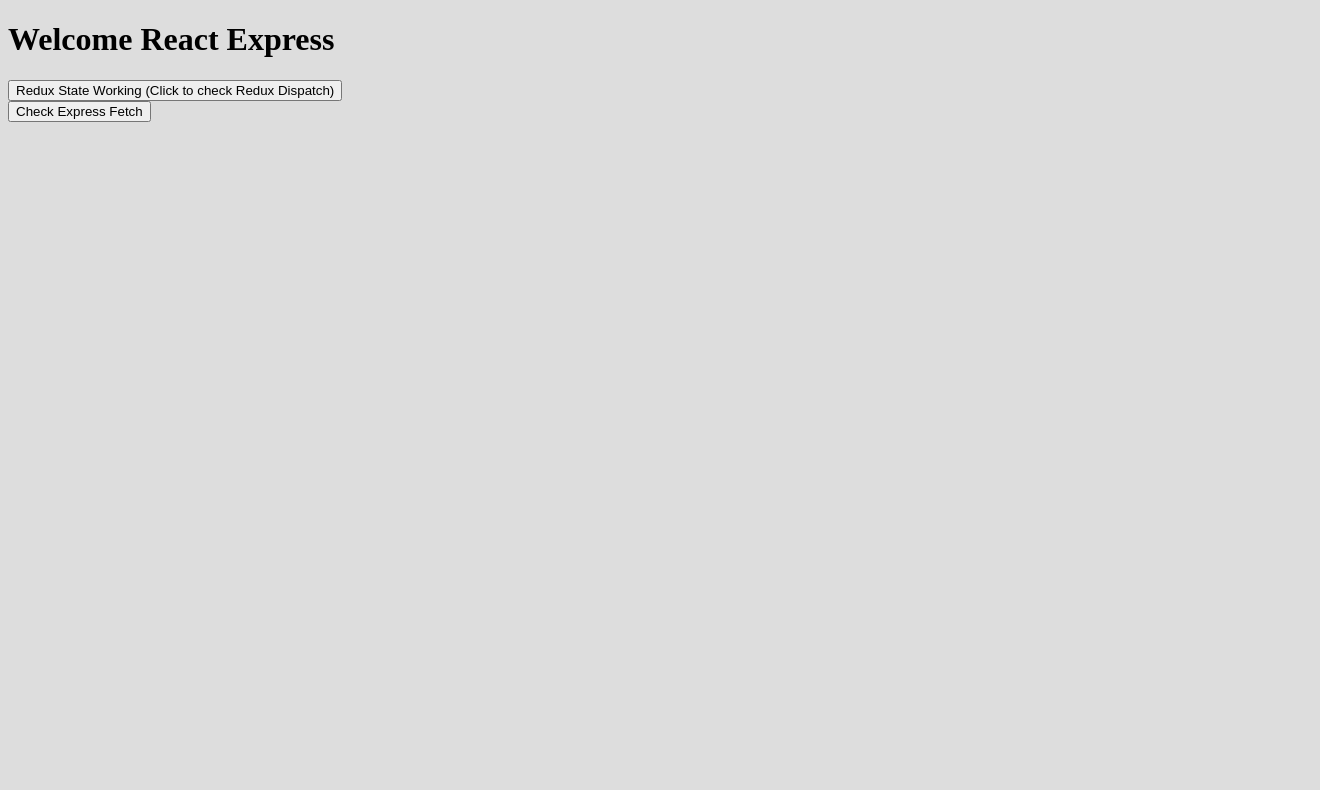
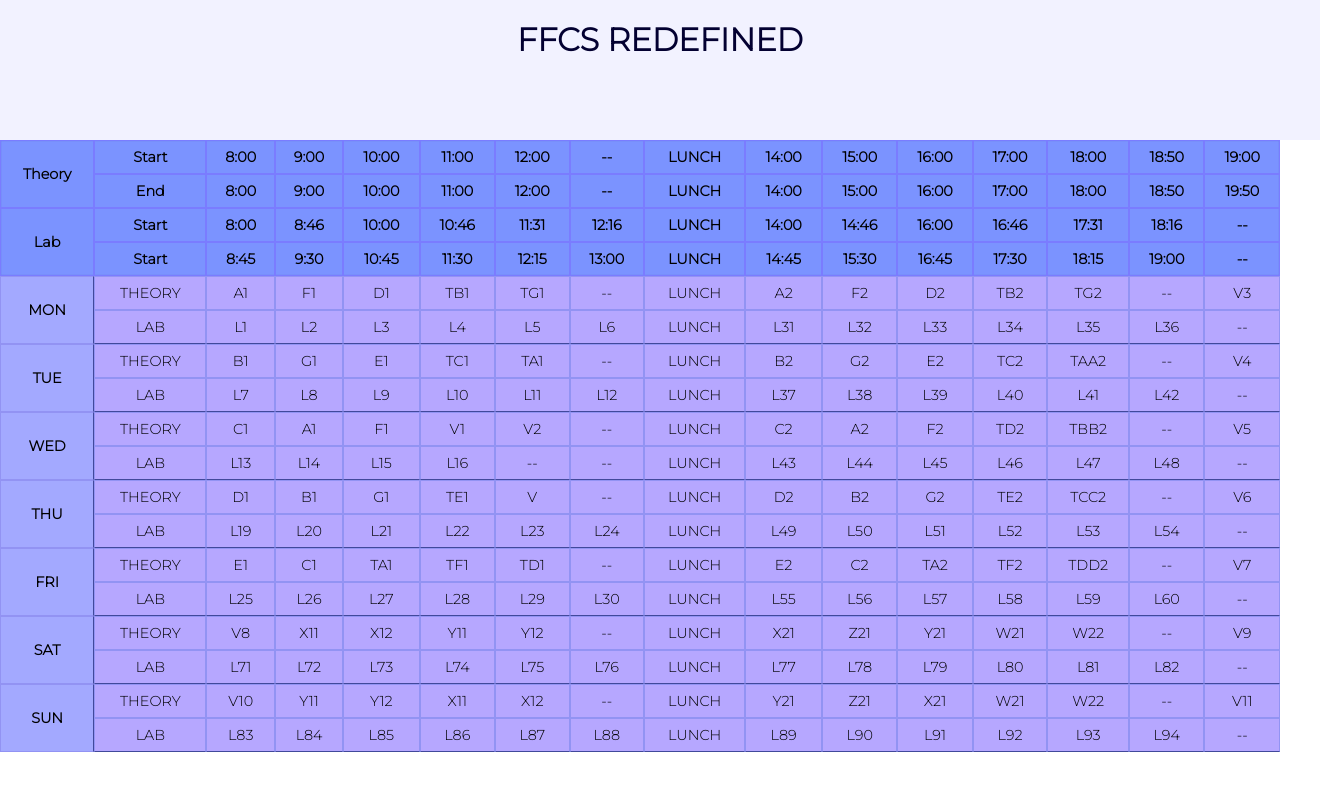
Before and after one commit to guptaashish190/ffcsredefinedreact, a React app in the folder client/: page / in a window 1280 px wide. Shown: the whole page, 1320 px wide, since content can reach past the window. Built offline with nearby package versions, Linux system fonts and the light colour scheme; no server answers.

Commit message:
added Timetable to frontend

```diff
--- a/client/package.json
+++ b/client/package.json
@@ -10,6 +10,7 @@
   "license": "ISC",
   "dependencies": {
     "axios": "^0.18.0",
+    "classnames": "^2.2.6",
     "react": "^16.4.0",
     "react-dom": "^16.4.0",
     "react-redux": "^5.0.7",
--- a/client/src/components/App.js
+++ b/client/src/components/App.js
@@ -2,19 +2,15 @@ import React from 'react';
 import { connect } from 'react-redux';
 import actions from '../actions';
 import '../styles/style.scss';
+import Header from './header';
+import Body from './body';
 
 class App extends React.Component {
-  componentDidMount() {
-    fetch('http://localhost:3005/api/getSlots?courses=CSE2003&preferredTime=%22evening%22&courses=MAT1014').then((data) => {
-      console.log(data);
-    });
-  }
   render() {
     return (
       <div>
-        <h1>Welcome React Express</h1>
-        <button onClick={() => this.props.changeTest('Dispatch Working')}>{this.props.test}</button><br />
-        <button onClick={() => this.props.fetchExpressRes()}>{this.props.expressFetch}</button>
+        <Header />
+        <Body />
       </div>
     );
   }
--- /dev/null
+++ b/client/src/components/body.js
@@ -0,0 +1,14 @@
+import React from 'react';
+import Timetable from './timetable';
+
+class Body extends React.Component {
+  render() {
+    return (
+      <div className="body">
+        <Timetable />
+      </div>
+    );
+  }
+}
+
+export default Body;
--- /dev/null
+++ b/client/src/components/header.js
@@ -0,0 +1,13 @@
+import React from 'react';
+
+class Header extends React.Component {
+  render() {
+    return (
+      <div className="header">
+        FFCS REDEFINED
+      </div>
+    );
+  }
+}
+
+export default Header;
--- /dev/null
+++ b/client/src/components/tableCell.js
@@ -0,0 +1,12 @@
+import React from 'react';
+import classNames from 'classnames';
+
+class Tablecell extends React.Component {
+  render() {
+    return (
+      <td rowSpan="1">{this.props.added ? 'added' : this.props.slot}</td>
+    );
+  }
+}
+
+export default Tablecell;
--- /dev/null
+++ b/client/src/components/timetable.js
@@ -0,0 +1,338 @@
+import React from 'react';
+import { connect } from 'react-redux';
+import Tablecell from './tableCell';
+
+class Timetable extends React.Component {
+  render() {
+    return (
+      <table className="timetable">
+        <thead>
+          <tr>
+            <td rowSpan="2">Theory</td>
+            <td>Start</td>
+            <td>8:00</td>
+            <td>9:00</td>
+            <td>10:00</td>
+            <td>11:00</td>
+            <td>12:00</td>
+            <td>--</td>
+            <Tablecell slot="LUNCH" />
+            <td>14:00</td>
+            <td>15:00</td>
+            <td>16:00</td>
+            <td>17:00</td>
+            <td>18:00</td>
+            <td>18:50</td>
+            <td>19:00</td>
+          </tr>
+          <tr>
+            <td>End</td>
+            <td>8:00</td>
+            <td>9:00</td>
+            <td>10:00</td>
+            <td>11:00</td>
+            <td>12:00</td>
+            <td>--</td>
+            <Tablecell slot="LUNCH" />
+            <td>14:00</td>
+            <td>15:00</td>
+            <td>16:00</td>
+            <td>17:00</td>
+            <td>18:00</td>
+            <td>18:50</td>
+            <td>19:50</td>
+          </tr>
+          <tr>
+            <td rowSpan="2">Lab</td>
+            <td>Start</td>
+            <td>8:00</td>
+            <td>8:46</td>
+            <td>10:00</td>
+            <td>10:46</td>
+            <td>11:31</td>
+            <td>12:16</td>
+            <Tablecell slot="LUNCH" />
+            <td>14:00</td>
+            <td>14:46</td>
+            <td>16:00</td>
+            <td>16:46</td>
+            <td>17:31</td>
+            <td>18:16</td>
+            <td>--</td>
+          </tr>
+          <tr>
+            <td>Start</td>
+            <td>8:45</td>
+            <td>9:30</td>
+            <td>10:45</td>
+            <td>11:30</td>
+            <td>12:15</td>
+            <td>13:00</td>
+            <Tablecell slot="LUNCH" />
+            <td>14:45</td>
+            <td>15:30</td>
+            <td>16:45</td>
+            <td>17:30</td>
+            <td>18:15</td>
+            <td>19:00</td>
+            <td>--</td>
+          </tr>
+        </thead>
+        <tbody>
+          <tr>
+            <td rowSpan="2" className="days">MON</td>
+            <Tablecell slot="THEORY" />
+            <Tablecell added={this.props.slotState.A1} slot="A1" />
+            <Tablecell added={this.props.slotState.F1} slot="F1" />
+            <Tablecell added={this.props.slotState.D1} slot="D1" />
+            <Tablecell added={this.props.slotState.TB1} slot="TB1" />
+            <Tablecell added={this.props.slotState.TG1} slot="TG1" />
+            <Tablecell slot="--" />
+            <Tablecell slot="LUNCH" />
+            <Tablecell added={this.props.slotState.A2} slot="A2" />
+            <Tablecell added={this.props.slotState.F2} slot="F2" />
+            <Tablecell added={this.props.slotState.D2} slot="D2" />
+            <Tablecell added={this.props.slotState.TB2} slot="TB2" />
+            <Tablecell added={this.props.slotState.TG2} slot="TG2" />
+            <Tablecell slot="--" />
+            <Tablecell added={this.props.slotState.V3} slot="V3" />
+          </tr>
+          <tr className="alternateLabDarkenLine">
+            <Tablecell slot="LAB" />
+            <Tablecell added={this.props.slotState.L1} slot="L1" />
+            <Tablecell added={this.props.slotState.L2} slot="L2" />
+            <Tablecell added={this.props.slotState.L3} slot="L3" />
+            <Tablecell added={this.props.slotState.L4} slot="L4" />
+            <Tablecell added={this.props.slotState.L5} slot="L5" />
+            <Tablecell added={this.props.slotState.L6} slot="L6" />
+            <Tablecell slot="LUNCH" />
+            <Tablecell added={this.props.slotState.L31} slot="L31" />
+            <Tablecell added={this.props.slotState.L32} slot="L32" />
+            <Tablecell added={this.props.slotState.L33} slot="L33" />
+            <Tablecell added={this.props.slotState.L34} slot="L34" />
+            <Tablecell added={this.props.slotState.L35} slot="L35" />
+            <Tablecell added={this.props.slotState.L36} slot="L36" />
+            <Tablecell slot="--" />
+          </tr>
+          <tr>
+            <td rowSpan="2" className="days">TUE</td>
+            <Tablecell slot="THEORY" />
+            <Tablecell added={this.props.slotState.B1} slot="B1" />
+            <Tablecell added={this.props.slotState.G1} slot="G1" />
+            <Tablecell added={this.props.slotState.E1} slot="E1" />
+            <Tablecell added={this.props.slotState.TC1} slot="TC1" />
+            <Tablecell added={this.props.slotState.TA1} slot="TA1" />
+            <Tablecell slot="--" />
+            <Tablecell slot="LUNCH" />
+            <Tablecell added={this.props.slotState.B2} slot="B2" />
+            <Tablecell added={this.props.slotState.G2} slot="G2" />
+            <Tablecell added={this.props.slotState.E2} slot="E2" />
+            <Tablecell added={this.props.slotState.TC2} slot="TC2" />
+            <Tablecell added={this.props.slotState.TAA2} slot="TAA2" />
+            <Tablecell slot="--" />
+            <Tablecell added={this.props.slotState.V4} slot="V4" />
+          </tr>
+          <tr className="alternateLabDarkenLine">
+            <Tablecell slot="LAB" />
+            <Tablecell added={this.props.slotState.L7} slot="L7" />
+            <Tablecell added={this.props.slotState.L8} slot="L8" />
+            <Tablecell added={this.props.slotState.L9} slot="L9" />
+            <Tablecell added={this.props.slotState.L10} slot="L10" />
+            <Tablecell added={this.props.slotState.L11} slot="L11" />
+            <Tablecell added={this.props.slotState.L12} slot="L12" />
+            <Tablecell slot="LUNCH" />
+            <Tablecell added={this.props.slotState.L37} slot="L37" />
+            <Tablecell added={this.props.slotState.L38} slot="L38" />
+            <Tablecell added={this.props.slotState.L39} slot="L39" />
+            <Tablecell added={this.props.slotState.L40} slot="L40" />
+            <Tablecell added={this.props.slotState.L41} slot="L41" />
+            <Tablecell added={this.props.slotState.L42} slot="L42" />
+            <Tablecell slot="--" />
+          </tr>
+          <tr>
+            <td rowSpan="2" className="days">WED</td>
+            <Tablecell slot="THEORY" />
+            <Tablecell added={this.props.slotState.C1} slot="C1" />
+            <Tablecell added={this.props.slotState.A1} slot="A1" />
+            <Tablecell added={this.props.slotState.F1} slot="F1" />
+            <Tablecell added={this.props.slotState.V1} slot="V1" />
+            <Tablecell added={this.props.slotState.V2} slot="V2" />
+            <Tablecell slot="--" />
+            <Tablecell slot="LUNCH" />
+            <Tablecell added={this.props.slotState.C2} slot="C2" />
+            <Tablecell added={this.props.slotState.A2} slot="A2" />
+            <Tablecell added={this.props.slotState.F2} slot="F2" />
+            <Tablecell added={this.props.slotState.TD2} slot="TD2" />
+            <Tablecell added={this.props.slotState.TBB2} slot="TBB2" />
+            <Tablecell slot="--" />
+            <Tablecell added={this.props.slotState.V5} slot="V5" />
+          </tr>
+          <tr className="alternateLabDarkenLine">
+            <Tablecell slot="LAB" />
+            <Tablecell added={this.props.slotState.L13} slot="L13" />
+            <Tablecell added={this.props.slotState.L14} slot="L14" />
+            <Tablecell added={this.props.slotState.L15} slot="L15" />
+            <Tablecell added={this.props.slotState.L16} slot="L16" />
+            <Tablecell slot="--" />
+            <Tablecell slot="--" />
+            <Tablecell slot="LUNCH" />
+            <Tablecell added={this.props.slotState.L43} slot="L43" />
+            <Tablecell added={this.props.slotState.L44} slot="L44" />
+            <Tablecell added={this.props.slotState.L45} slot="L45" />
+            <Tablecell added={this.props.slotState.L46} slot="L46" />
+            <Tablecell added={this.props.slotState.L47} slot="L47" />
+            <Tablecell added={this.props.slotState.L48} slot="L48" />
+            <Tablecell slot="--" />
+          </tr>
+          <tr>
+            <td rowSpan="2" className="days">THU</td>
+            <Tablecell slot="THEORY" />
+            <Tablecell added={this.props.slotState.D1} slot="D1" />
+            <Tablecell added={this.props.slotState.B1} slot="B1" />
+            <Tablecell added={this.props.slotState.G1} slot="G1" />
+            <Tablecell added={this.props.slotState.TE1} slot="TE1" />
+            <Tablecell added={this.props.slotState.TCC1} slot="V" />
+            <Tablecell slot="--" />
+            <Tablecell slot="LUNCH" />
+            <Tablecell added={this.props.slotState.D2} slot="D2" />
+            <Tablecell added={this.props.slotState.B2} slot="B2" />
+            <Tablecell added={this.props.slotState.G2} slot="G2" />
+            <Tablecell added={this.props.slotState.TE2} slot="TE2" />
+            <Tablecell added={this.props.slotState.TCC2} slot="TCC2" />
+            <Tablecell slot="--" />
+            <Tablecell added={this.props.slotState.V6} slot="V6" />
+          </tr>
+          <tr className="alternateLabDarkenLine">
+            <Tablecell slot="LAB" />
+            <Tablecell added={this.props.slotState.L19} slot="L19" />
+            <Tablecell added={this.props.slotState.L20} slot="L20" />
+            <Tablecell added={this.props.slotState.L21} slot="L21" />
+            <Tablecell added={this.props.slotState.L22} slot="L22" />
+            <Tablecell added={this.props.slotState.L23} slot="L23" />
+            <Tablecell added={this.props.slotState.L24} slot="L24" />
+            <Tablecell slot="LUNCH" />
+            <Tablecell added={this.props.slotState.L49} slot="L49" />
+            <Tablecell added={this.props.slotState.L50} slot="L50" />
+            <Tablecell added={this.props.slotState.L51} slot="L51" />
+            <Tablecell added={this.props.slotState.L52} slot="L52" />
+            <Tablecell added={this.props.slotState.L53} slot="L53" />
+            <Tablecell added={this.props.slotState.L54} slot="L54" />
+            <Tablecell slot="--" />
+          </tr>
+          <tr>
+            <td rowSpan="2" className="days">FRI</td>
+            <Tablecell slot="THEORY" />
+            <Tablecell added={this.props.slotState.E1} slot="E1" />
+            <Tablecell added={this.props.slotState.C1} slot="C1" />
+            <Tablecell added={this.props.slotState.TA1} slot="TA1" />
+            <Tablecell added={this.props.slotState.TF1} slot="TF1" />
+            <Tablecell added={this.props.slotState.TDD2} slot="TD1" />
+            <Tablecell slot="--" />
+            <Tablecell slot="LUNCH" />
+            <Tablecell added={this.props.slotState.E2} slot="E2" />
+            <Tablecell added={this.props.slotState.C2} slot="C2" />
+            <Tablecell added={this.props.slotState.TA2} slot="TA2" />
+            <Tablecell added={this.props.slotState.TF2} slot="TF2" />
+            <Tablecell added={this.props.slotState.TDD2} slot="TDD2" />
+            <Tablecell slot="--" />
+            <Tablecell added={this.props.slotState.V7} slot="V7" />
+          </tr>
+          <tr className="alternateLabDarkenLine">
+            <Tablecell slot="LAB" />
+            <Tablecell added={this.props.slotState.L25} slot="L25" />
+            <Tablecell added={this.props.slotState.L26} slot="L26" />
+            <Tablecell added={this.props.slotState.L27} slot="L27" />
+            <Tablecell added={this.props.slotState.L28} slot="L28" />
+            <Tablecell added={this.props.slotState.L29} slot="L29" />
+            <Tablecell added={this.props.slotState.L30} slot="L30" />
+            <Tablecell slot="LUNCH" />
+            <Tablecell added={this.props.slotState.L55} slot="L55" />
+            <Tablecell added={this.props.slotState.L56} slot="L56" />
+            <Tablecell added={this.props.slotState.L57} slot="L57" />
+            <Tablecell added={this.props.slotState.L58} slot="L58" />
+            <Tablecell added={this.props.slotState.L59} slot="L59" />
+            <Tablecell added={this.props.slotState.L60} slot="L60" />
+            <Tablecell slot="--" />
+          </tr>
+          <tr>
+            <td rowSpan="2" className="days">SAT</td>
+            <Tablecell slot="THEORY" />
+            <Tablecell added={this.props.slotState.V8} slot="V8" />
+            <Tablecell added={this.props.slotState.X11} slot="X11" />
+            <Tablecell added={this.props.slotState.X12} slot="X12" />
+            <Tablecell added={this.props.slotState.Y11} slot="Y11" />
+            <Tablecell added={this.props.slotState.Y12} slot="Y12" />
+            <Tablecell slot="--" />
+            <Tablecell slot="LUNCH" />
+            <Tablecell added={this.props.slotState.X21} slot="X21" />
+            <Tablecell added={this.props.slotState.Z21} slot="Z21" />
+            <Tablecell added={this.props.slotState.Y21} slot="Y21" />
+            <Tablecell added={this.props.slotState.W21} slot="W21" />
+            <Tablecell added={this.props.slotState.W22} slot="W22" />
+            <Tablecell slot="--" />
+            <Tablecell added={this.props.slotState.V9} slot="V9" />
+          </tr>
+          <tr className="alternateLabDarkenLine">
+            <Tablecell slot="LAB" />
+            <Tablecell added={this.props.slotState.L71} slot="L71" />
+            <Tablecell added={this.props.slotState.L72} slot="L72" />
+            <Tablecell added={this.props.slotState.L73} slot="L73" />
+            <Tablecell added={this.props.slotState.L74} slot="L74" />
+            <Tablecell added={this.props.slotState.L75} slot="L75" />
+            <Tablecell added={this.props.slotState.L76} slot="L76" />
+            <Tablecell slot="LUNCH" />
+            <Tablecell added={this.props.slotState.L77} slot="L77" />
+            <Tablecell added={this.props.slotState.L78} slot="L78" />
+            <Tablecell added={this.props.slotState.L79} slot="L79" />
+            <Tablecell added={this.props.slotState.L80} slot="L80" />
+            <Tablecell added={this.props.slotState.L81} slot="L81" />
+            <Tablecell added={this.props.slotState.L82} slot="L82" />
+            <Tablecell slot="--" />
+          </tr>
+          <tr>
+            <td rowSpan="2" className="days">SUN</td>
+            <Tablecell slot="THEORY" />
+            <Tablecell added={this.props.slotState.V10} slot="V10" />
+            <Tablecell added={this.props.slotState.Y11} slot="Y11" />
+            <Tablecell added={this.props.slotState.Y12} slot="Y12" />
+            <Tablecell added={this.props.slotState.X11} slot="X11" />
+            <Tablecell added={this.props.slotState.X12} slot="X12" />
+            <Tablecell slot="--" />
+            <Tablecell slot="LUNCH" />
+            <Tablecell added={this.props.slotState.Y21} slot="Y21" />
+            <Tablecell added={this.props.slotState.Z21} slot="Z21" />
+            <Tablecell added={this.props.slotState.X21} slot="X21" />
+            <Tablecell added={this.props.slotState.W21} slot="W21" />
+            <Tablecell added={this.props.slotState.W22} slot="W22" />
+            <Tablecell slot="--" />
+            <Tablecell added={this.props.slotState.V11} slot="V11" />
+          </tr>
+          <tr className="alternateLabDarkenLine">
+            <Tablecell slot="LAB" />
+            <Tablecell added={this.props.slotState.L83} slot="L83" />
+            <Tablecell added={this.props.slotState.L84} slot="L84" />
+            <Tablecell added={this.props.slotState.L85} slot="L85" />
+            <Tablecell added={this.props.slotState.L86} slot="L86" />
+            <Tablecell added={this.props.slotState.L87} slot="L87" />
+            <Tablecell added={this.props.slotState.L88} slot="L88" />
+            <Tablecell slot="LUNCH" />
+            <Tablecell added={this.props.slotState.L89} slot="L89" />
+            <Tablecell added={this.props.slotState.L90} slot="L90" />
+            <Tablecell added={this.props.slotState.L91} slot="L91" />
+            <Tablecell added={this.props.slotState.L92} slot="L92" />
+            <Tablecell added={this.props.slotState.L93} slot="L93" />
+            <Tablecell added={this.props.slotState.L94} slot="L94" />
+            <Tablecell slot="--" />
+          </tr>
+        </tbody>
+      </table>
+    );
+  }
+}
+// Map State and Dispatch to props
+const mapStateToProps = state => ({
+  slotState: state.timetableReducer,
+});
+const mapDispatchToProps = dispatch => ({});
+
+export default connect(mapStateToProps, mapDispatchToProps)(Timetable);
--- a/client/src/reducers/index.js
+++ b/client/src/reducers/index.js
@@ -1,6 +1,7 @@
 import { combineReducers } from 'redux';
 import reducer1 from './reducer1';
+import timetableReducer from './timetableReducer';
 
-const CombinedReducers = combineReducers({ reducer1 });
+const CombinedReducers = combineReducers({ reducer1, timetableReducer });
 
 export default CombinedReducers;
--- /dev/null
+++ b/client/src/reducers/timetableReducer.js
@@ -0,0 +1,51 @@
+const initialState = {
+  A1: undefined,
+  F1: undefined,
+  D1: undefined,
+  TB1: undefined,
+  TG1: undefined,
+  A2: undefined,
+  F2: undefined,
+  D2: undefined,
+  TB2: undefined,
+  TG2: undefined,
+  V3: undefined,
+  B1: undefined,
+  G1: undefined,
+  E1: undefined,
+  TC1: undefined,
+  TA1: undefined,
+  B2: undefined,
+  G2: undefined,
+  E2: undefined,
+  TC2: undefined,
+  TAA2: undefined,
+  V4: undefined,
+  C1: undefined,
+  V1: undefined,
+  V2: undefined,
+  C2: undefined,
+  TD2: undefined,
+  TBB2: undefined,
+  V5: undefined,
+  TE1: undefined,
+  TCC1: undefined,
+  TE2: undefined,
+  TCC2: undefined,
+  V6: undefined,
+  TF1: undefined,
+  TD1: undefined,
+  TA2: undefined,
+  TF2: undefined,
+  TDD2: undefined,
+  V7: undefined,
+  V8: undefined,
+};
+
+export default function (state = initialState, action) {
+  switch (action.type) {
+    default:
+      return state;
+      break;
+  }
+}
--- /dev/null
+++ b/client/src/styles/blueTheme.scss
@@ -0,0 +1,7 @@
+$background : rgb(242, 242, 255);
+$timetableBaseColor : rgb(182, 167, 255);
+$timetableHeadColor  :rgb(123, 147, 255);
+$timetableDayColor : rgb(163, 169, 255);
+$darkBorder : rgb(122, 124, 255);
+$mediumBorder : rgb(65, 73, 155);
+$lightBorder : rgb(146, 147, 243);
--- a/client/src/styles/style.scss
+++ b/client/src/styles/style.scss
@@ -1,5 +1,61 @@
-$offwhite : #ddd;
+@import url('https://fonts.googleapis.com/css?family=Montserrat:300');
+@import "./blueTheme.scss";
+body {
+    margin : 0;
+    font-family: 'Montserrat', sans-serif;
+}
 
-body {
-    background : $offwhite;
+.header {
+    display : flex;
+    justify-content: center;
+    align-items: flex-start;
+    padding: 20px;
+    height: 100px;
+    color: rgb(3, 0, 49);;
+    font-weight: bold;
+    font-size: 2em;
+    width : 100%;
+    background : $background;
 }
+
+.timetable{
+        background: $timetableBaseColor;
+        width:100%;
+        border-spacing: 0px;
+
+      td {
+          padding : 7px;
+          font-size: 0.9em;
+          text-align: center;
+      }
+
+      thead {
+        background: $timetableHeadColor;
+        font-weight: bold;
+        box-shadow: 0px 0px 2px $mediumBorder inset;
+
+        td {
+          border: 1px solid $darkBorder;
+        }
+      }
+      tbody {
+
+
+        td{
+          border: 1px solid $lightBorder;
+
+        }.alternateLabDarkenLine{
+          //      box-shadow: 1px -1px 4px black inset;
+
+              td{
+                border-bottom : 1px solid $mediumBorder;
+              }
+        }
+      }
+      .days {
+        background: $timetableDayColor;
+        font-weight: bold;
+        border-right: 1px solid $mediumBorder;
+      }
+
+}
--- a/routes/index.js
+++ b/routes/index.js
@@ -41,6 +41,7 @@ router.get('/getSlots', (req, res) => {
 
             // Check if the current element is theory
             if (data[i].TYPE === 'TH' || data[i].TYPE === 'ETH') {
+
                 // If it is then check whether the first item in the slot list contains 1 or 2 (1 for morning, 2 for evening)
                 if (slotsList[0].includes(timeIncludes)) {
                     filteredList.push(data[i]);
@@ -49,7 +50,7 @@ router.get('/getSlots', (req, res) => {
                 /*
                 Else check the current element's last slot number
                 Morning input means we need evening lab slots
-                ( >30 for morning and <=30 for evening) */
+                ( >30 for morning and <=30 for evening ) */
 
                 let labNumber = slotsList[slotsList.length - 1].split("L")[1];
 
@@ -63,7 +64,8 @@ router.get('/getSlots', (req, res) => {
         // Send the Response
         res.send({
             original: data.length,
-            filteredTime: filteredList.length
+            filteredTime: filteredList.length,
+            data : filteredList
         });
 
     });
```
Also changed, not shown: client/src/styles/greenTheme.scss (added, +7 -0 lines), client/src/styles/lightTheme.scss (added, +7 -0 lines), client/src/styles/redTheme.scss (added, +7 -0 lines), client/.eslintrc.js.
